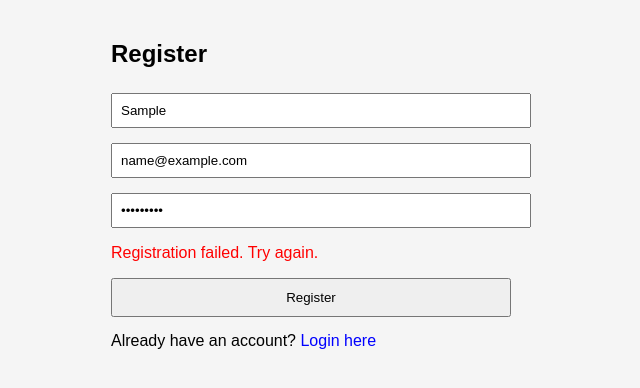
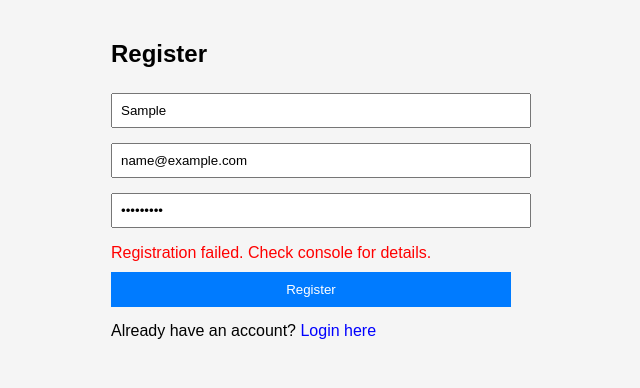
Before and after one commit to karishmasri-2006/blog-platform, a React app in the folder frontend/: page /register in a window 1280 px wide. Both pictures are taken after typing "Sample", "name@example.com", "Sample123" into the empty fields and a click on the button "Register". Shown: the top 388 px of the page, without its empty margins (329-969 px from the left). Built offline with nearby package versions, Linux system fonts and the light colour scheme; no server answers; the HTML template or start-up script is replaced by a standard one.

Commit message:
fix: success message and error handling register

```diff
--- a/frontend/src/pages/Register.jsx
+++ b/frontend/src/pages/Register.jsx
@@ -7,6 +7,7 @@ function Register() {
   const [email, setEmail] = useState("");
   const [password, setPassword] = useState("");
   const [error, setError] = useState("");
+  const [success, setSuccess] = useState("");
   const [loading, setLoading] = useState(false);
   const navigate = useNavigate();
 
@@ -15,7 +16,9 @@ function Register() {
   const handleRegister = async (e) => {
     e.preventDefault();
     setError("");
+    setSuccess("");
     setLoading(true);
+    console.log("Register button clicked"); // Debug
 
     try {
       const res = await axios.post(`${API_URL}/api/auth/register`, {
@@ -24,12 +27,26 @@ function Register() {
         password
       });
 
-      if (res.data.message === "User registered" || res.data.user) {
-        navigate("/login");
+      console.log("Register response:", res.data); // Debug
+
+      // Backend might return different success messages
+      if (res.status === 200 || res.status === 201) {
+        setSuccess("Registration successful! Redirecting to login...");
+        setTimeout(() => {
+          navigate("/login");
+        }, 1500);
+      } else {
+        setError("Registration failed: Unexpected response");
       }
     } catch (err) {
-      console.error("Register error:", err);
-      setError(err.response?.data?.message || "Registration failed. Try again.");
+      console.error("Register error:", err.response); // Debug
+      if (err.response?.status === 400) {
+        setError(err.response?.data?.message || "User already exists or invalid data");
+      } else if (err.response?.status === 500) {
+        setError("Server error. Try again later.");
+      } else {
+        setError("Registration failed. Check console for details.");
+      }
     } finally {
       setLoading(false);
     }
@@ -68,18 +85,27 @@ function Register() {
             value={password}
             onChange={(e) => setPassword(e.target.value)}
             required
+            minLength="6"
             style={{ width: "100%", padding: "8px" }}
           />
         </div>
 
-        {error && <p style={{ color: "red" }}>{error}</p>}
+        {error && <p style={{ color: "red", marginBottom: "10px" }}>{error}</p>}
+        {success && <p style={{ color: "green", marginBottom: "10px" }}>{success}</p>}
 
         <button
           type="submit"
           disabled={loading}
-          style={{ width: "100%", padding: "10px" }}
+          style={{
+            width: "100%",
+            padding: "10px",
+            cursor: loading ? "not-allowed" : "pointer",
+            background: loading ? "#ccc" : "#007bff",
+            color: "white",
+            border: "none"
+          }}
         >
-          {loading? "Creating account..." : "Register"}
+          {loading ? "Creating account..." : "Register"}
         </button>
       </form>
 
```
